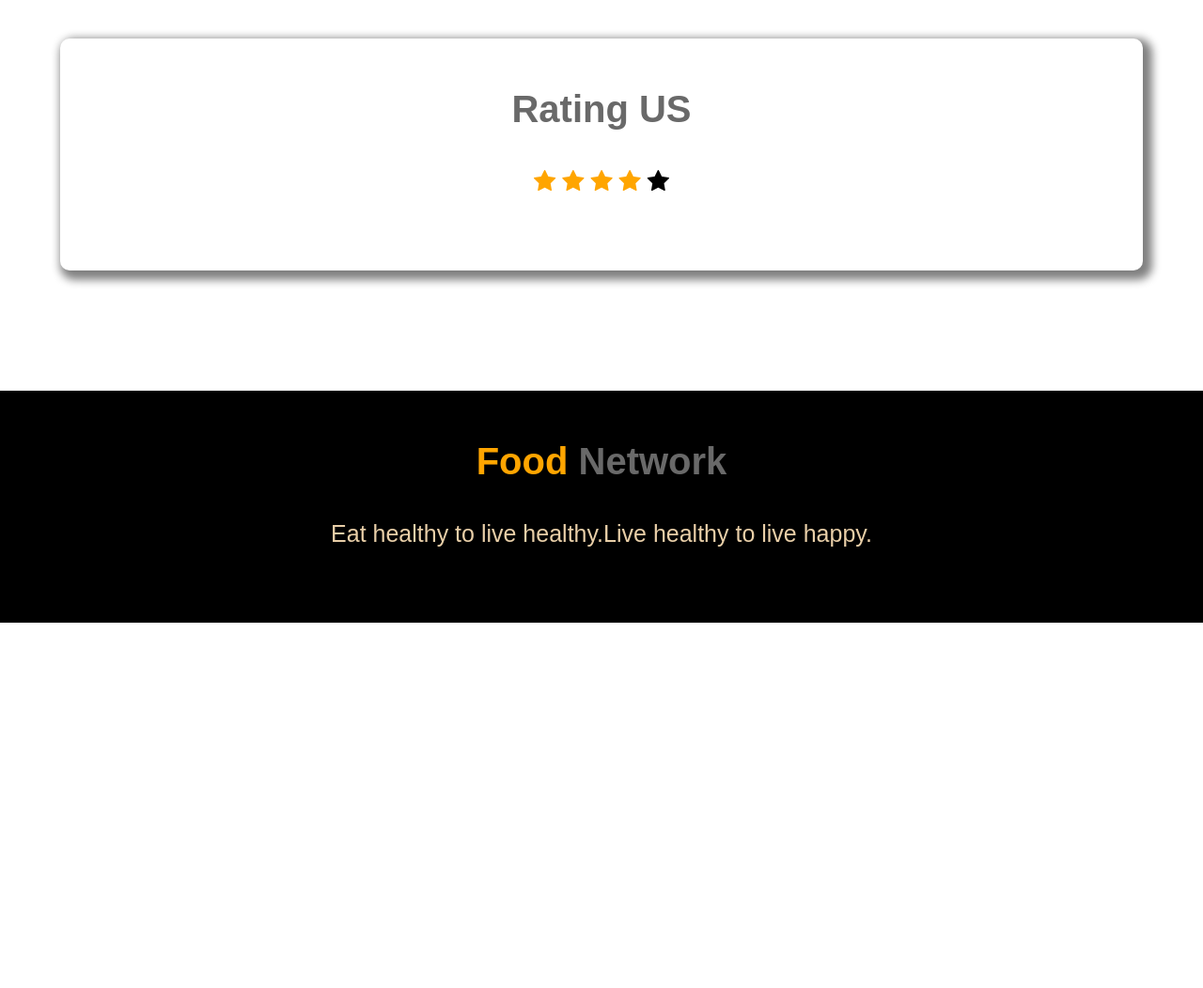
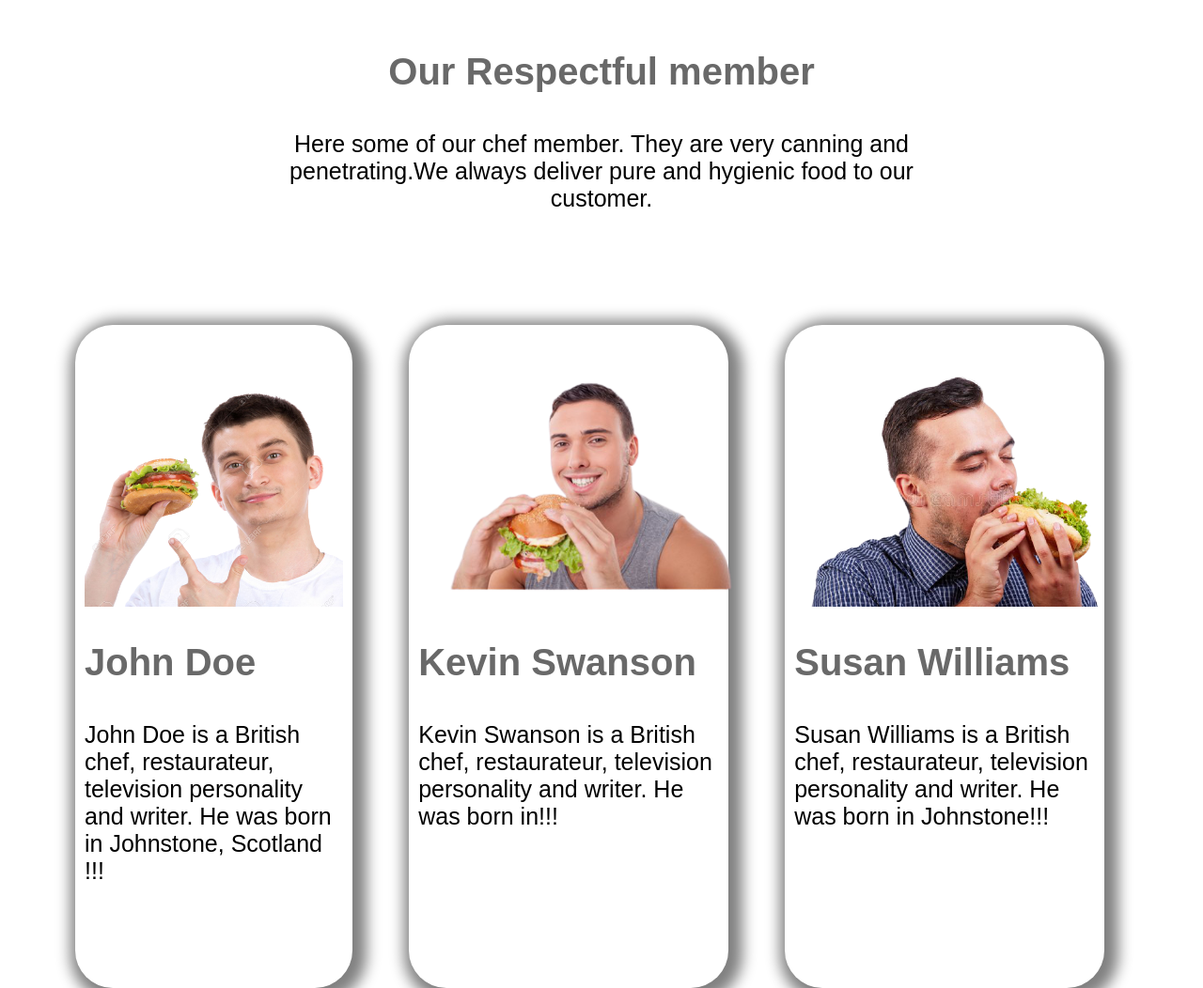
Before and after one commit to sohel72989/Food-Network, a plain HTML site: page index.html in a window 1280 px wide. Shown: the part 2360-3412 px from the top of the page at 94% size. Before the commit the page ends 3023 px from the top, so only its background shows below. Drawn offline with Linux system fonts and the light colour scheme.

Commit message:
added chef

```diff
--- a/index.html
+++ b/index.html
@@ -64,6 +64,37 @@
                 Hurry up!!!</p>
         </div>
     </section>
+    <div id="our-chef">
+        <h2>Our Respectful member</h2>
+        <p>Here some of our chef member. They are very canning and penetrating.We always deliver pure and hygienic food
+            to our customer.
+
+        </p>
+    </div>
+    <section class="flex-container half-width">
+        <div class="gallery-area">
+            <img src="images/male/31602633-happy-man-with-unhealthy-burger-sandwich-in-hand-get-ready-to-eat-isolated-on-a-white-background-fas-removebg-preview.png"
+                alt=width="280" height="250">
+            <h2>John Doe</h2>
+            <p>John Doe is a British chef, restaurateur, television personality and writer. He was born in Johnstone,
+                Scotland !!!
+            <p>
+        </div>
+        <div class="gallery-area">
+            <img src="images/male/attractive-man-eating-hamburger-he-260nw-310832510-removebg-preview.png"
+                alt=width="280" height="250">
+            <h2>Kevin Swanson</h2>
+            <p>Kevin Swanson is a British chef, restaurateur, television personality and writer. He was born in!!!
+            </p>
+        </div>
+        <div class="gallery-area">
+            <img src="images/male/guy-eats-hot-dog-which-himself-has-prepared-street-food-young-man-blue-shirt-eats-hot-dog-white-background-100449486-removebg-preview.png"
+                alt=width="280" height="250">
+            <h2>Susan Williams</h2>
+            <p>Susan Williams is a British chef, restaurateur, television personality and writer. He was born in
+                Johnstone!!!</p>
+        </div>
+    </section>
     <div class="food-rating">
         <h2> <span class="foot-color">Rating US</span> </h2>
         </h2>
@@ -78,6 +109,7 @@
     <footer>
         <h2> <span class="font-color">Food</span> <span class="foot-color">Network</span> </h2>
         <p>Eat healthy to live healthy.Live healthy to live happy.</p>
+        <p><small> Design By:<span class="foot-color">Sohel Rana </span>Copyright © 2021 </small> </p>
     </footer>
 
 </body>
--- a/style.css
+++ b/style.css
@@ -70,6 +70,13 @@ h2{
     margin-right: 20%;
     padding: 10px 10px;
 }
+#our-chef{
+    text-align: center;
+    margin-left: 20%;
+    margin-right: 20%;
+    padding: 10px 10px;
+
+}
 .gallery-area{
     width: 50%;
     margin: 30px 30px;
```
